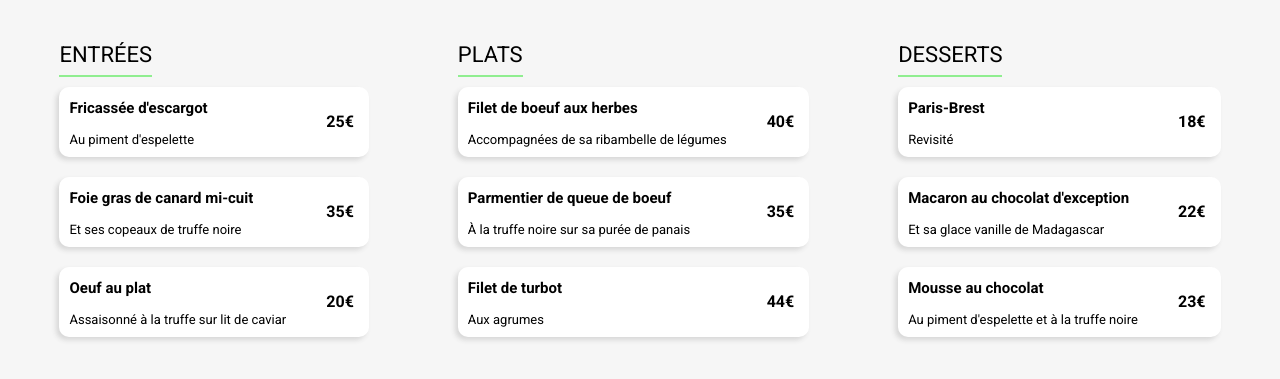
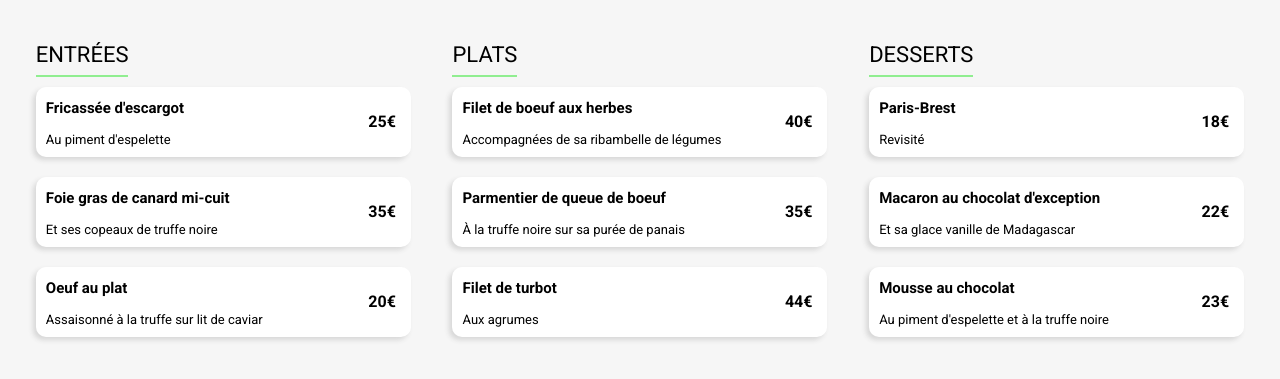
Before and after one commit to Poug-Poug/HugoGuerillon_3_21012022, a website: page menu/menu1.html in a window 1280 px wide. Shown: the part 411-790 px from the top of the page. Drawn offline with nearby package versions, Linux system fonts and the light colour scheme; files that its build step writes are made by us from their sources; a web font is replaced by a local one.

Commit message:
Update _menu.scss

```diff
--- a/SASS/Layouts/_menu.scss
+++ b/SASS/Layouts/_menu.scss
@@ -138,6 +138,9 @@ header {
       display: flex;
       justify-content: space-around;
     }
+    #entree, #plats, #desserts {
+        width : 30%;
+    }
 }
 
 @media screen and (min-width: 1024px) {
```
